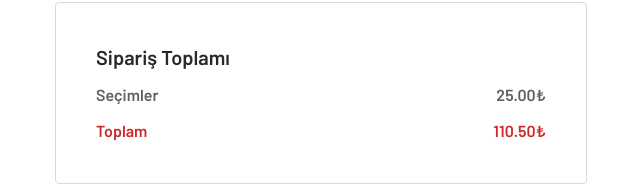
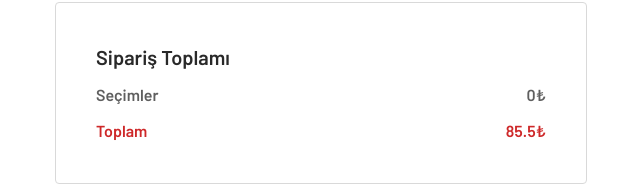
Before and after one commit to brrkrmn/s8-pizza-challenge, a React (Vite) app: page /order in a window 1280 px wide. Shown: the part 1404-1597 px from the top of the page, without its empty margins (319-959 px from the left). Built offline with nearby package versions, Linux system fonts and the light colour scheme; a web font is replaced by a local one.

Commit message:
update total price on change

```diff
--- a/src/components/OrderForm/OrderForm.constants.js
+++ b/src/components/OrderForm/OrderForm.constants.js
@@ -5,6 +5,8 @@ export const initialValues = {
   extras: [],
   note: "",
   quantity: 1,
+  initialPrice: 85.5,
+  totalPrice: 85.5,
 };
 
 export const SIZES = [
--- a/src/components/OrderForm/OrderForm.jsx
+++ b/src/components/OrderForm/OrderForm.jsx
@@ -27,6 +27,12 @@ const OrderForm = () => {
         : true
     );
   }, [values]);
+
+  useEffect(() => {
+    const totalPrice =
+      (values.initialPrice + values.extras.length * 5) * values.quantity;
+    setValues((prev) => ({ ...prev, totalPrice }));
+  }, [values.extras, values.quantity]);
 
   const handleChange = (e) => {
     const { name, value, type } = e.target;
@@ -206,11 +212,11 @@ const OrderForm = () => {
           <h4 className="text-xl text-gray-dark">Sipariş Toplamı</h4>
           <div className="flex items-center justify-between w-full text-gray-light">
             <p>Seçimler</p>
-            <p>25.00₺</p>
+            <p>{values.extras.length * 5}₺</p>
           </div>
           <div className="flex items-center justify-between w-full text-red">
             <p>Toplam</p>
-            <p>110.50₺</p>
+            <p>{values.totalPrice}₺</p>
           </div>
         </div>
         <div className="w-full h-full flex items-center justify-center gap-4">
```
